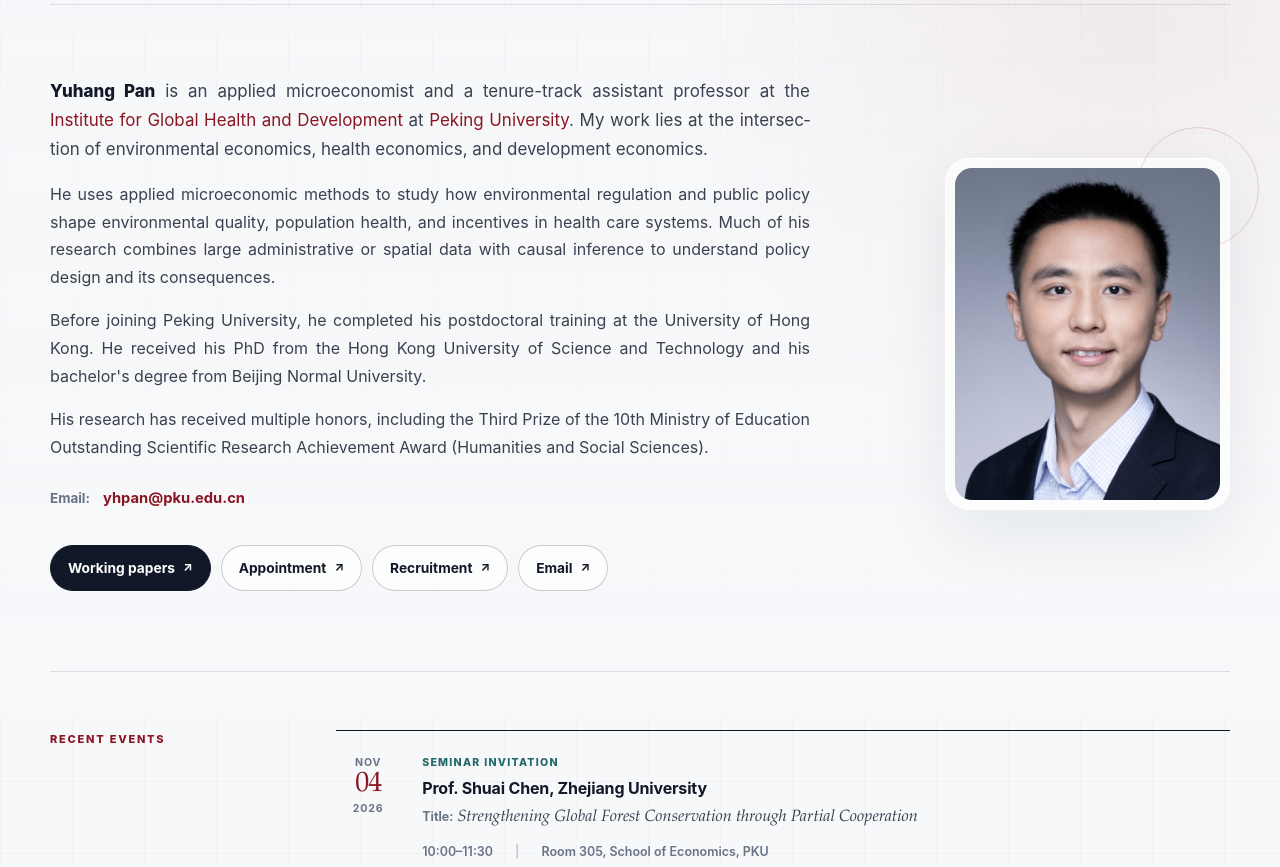
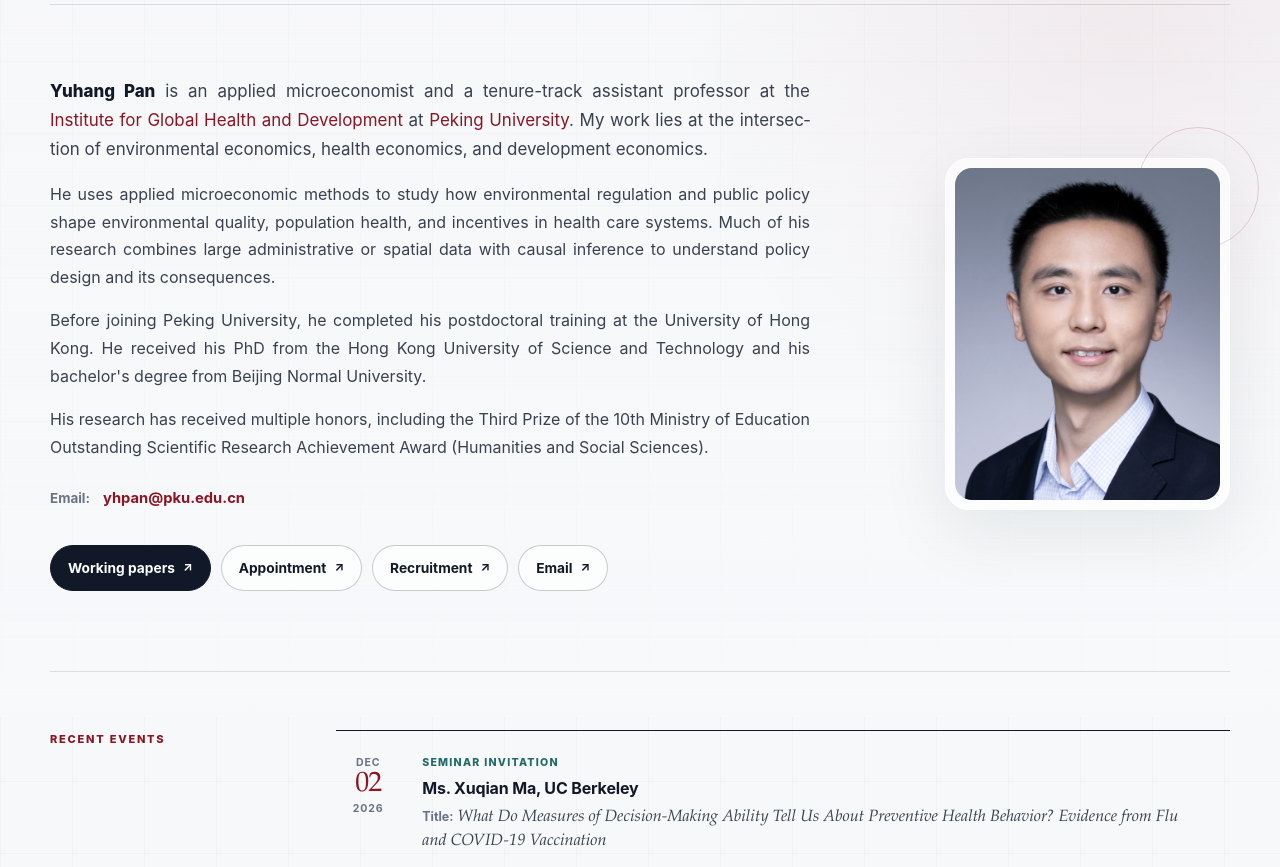
Before and after one commit to yhecon/personal-website, a plain HTML site: page index.html in a window 1280 px wide. Shown: the part 83-950 px from the top of the page. Drawn offline with Linux system fonts and the light colour scheme.

Commit message:
Add December seminar event

```diff
--- a/index.html
+++ b/index.html
@@ -69,12 +69,12 @@
             <p class="section-kicker" id="recent-events-title">Recent Events</p>
           </div>
           <article class="event-card">
-            <div class="event-date"><span>NOV</span><strong>04</strong><span>2026</span></div>
+            <div class="event-date"><span>DEC</span><strong>02</strong><span>2026</span></div>
             <div class="event-copy">
               <p class="event-type">Seminar Invitation</p>
-              <h3>Prof. Shuai Chen, Zhejiang University</h3>
-              <p class="event-title"><span>Title:</span> <cite>Strengthening Global Forest Conservation through Partial Cooperation</cite></p>
-              <p class="event-meta"><span>10:00–11:30</span><span>Room 305, School of Economics, PKU</span></p>
+              <h3>Ms. Xuqian Ma, UC Berkeley</h3>
+              <p class="event-title"><span>Title:</span> <cite>What Do Measures of Decision-Making Ability Tell Us About Preventive Health Behavior? Evidence from Flu and COVID-19 Vaccination</cite></p>
+              <p class="event-meta"><span>10:00–11:30</span><span>Online Mode</span></p>
             </div>
           </article>
         </section>
```
Also changed, not shown: events.html (+9 -0 lines).
